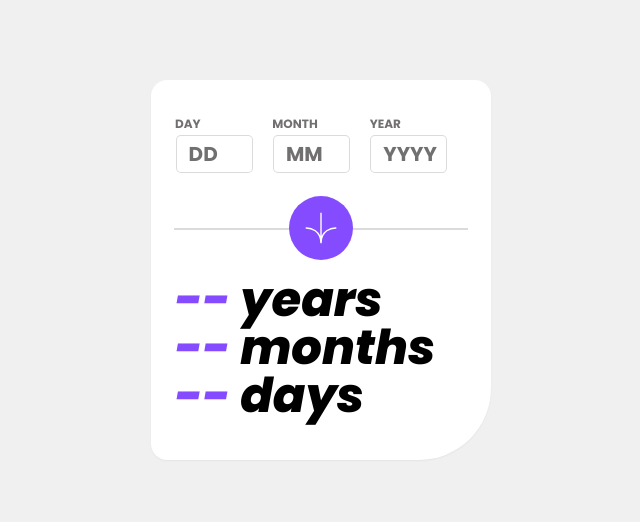
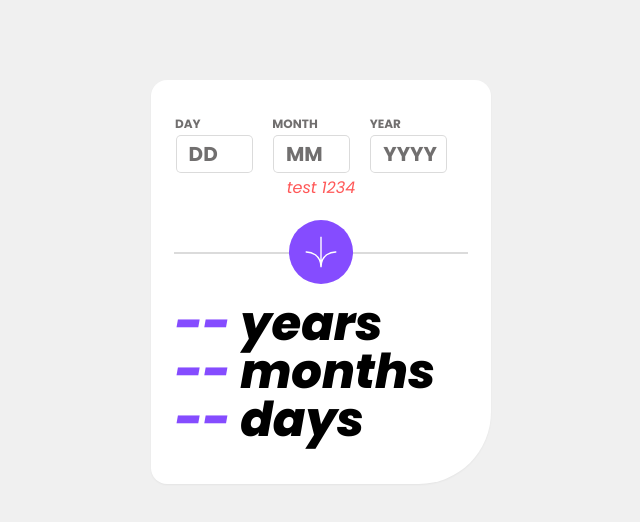
Before and after one commit to TheMcnafaha/frontend-mentor-age-calc, a Next.js app: page / in a window 1280 px wide. Shown: the top 522 px of the page, without its empty margins (319-959 px from the left). Built offline with nearby package versions, Linux system fonts and the light colour scheme.

Commit message:
working displayErr html

```diff
--- a/src/pages/index.tsx
+++ b/src/pages/index.tsx
@@ -51,19 +51,23 @@ function CalendarComponent() {
     day: "DD",
   } as InputAge);
 
-  const displayAge = getDisplayAge(inputAge);
+  const [displayAge, displayError] = [
+    getDisplayAge(inputAge),
+    getDisplayError(inputAge),
+  ];
   return (
     <div className=" mt-20 flex max-w-[340px] flex-col rounded-2xl rounded-br-[4.5em] bg-[#fff] px-6 py-4 shadow-sm lg:max-w-[400px] ">
       <AgeForm
         age={displayAge}
         setInputAge={setInputAge}
         inputAge={inputAge}
+        displayError={displayError}
       ></AgeForm>
       <DisplayResult age={displayAge} />
     </div>
   );
 }
-function AgeForm({ setInputAge }: AgeFormInput) {
+function AgeForm({ setInputAge, displayError }: AgeFormInput) {
   const [dayInput, setDayInput] = useState("DD");
 
   const [monthInput, setmonthInput] = useState("MM");
@@ -120,6 +124,9 @@ function AgeForm({ setInputAge }: AgeFormInput) {
             customError={isYearError}
           ></CalendarInput>
         </div>
+        <p className=" text-center text-base italic text-template_red">
+          {displayError}
+        </p>
         <AgeFormSubmit />
       </form>
     </>
@@ -304,6 +311,9 @@ function getDisplayAge(
   return outputAge;
 }
 
+function getDisplayError(currentAge: InputAge) {
+  return "test 1234";
+}
 function makeInputAgeNumber(
   arg: string | number | undefined,
   range: [number, number]
```
